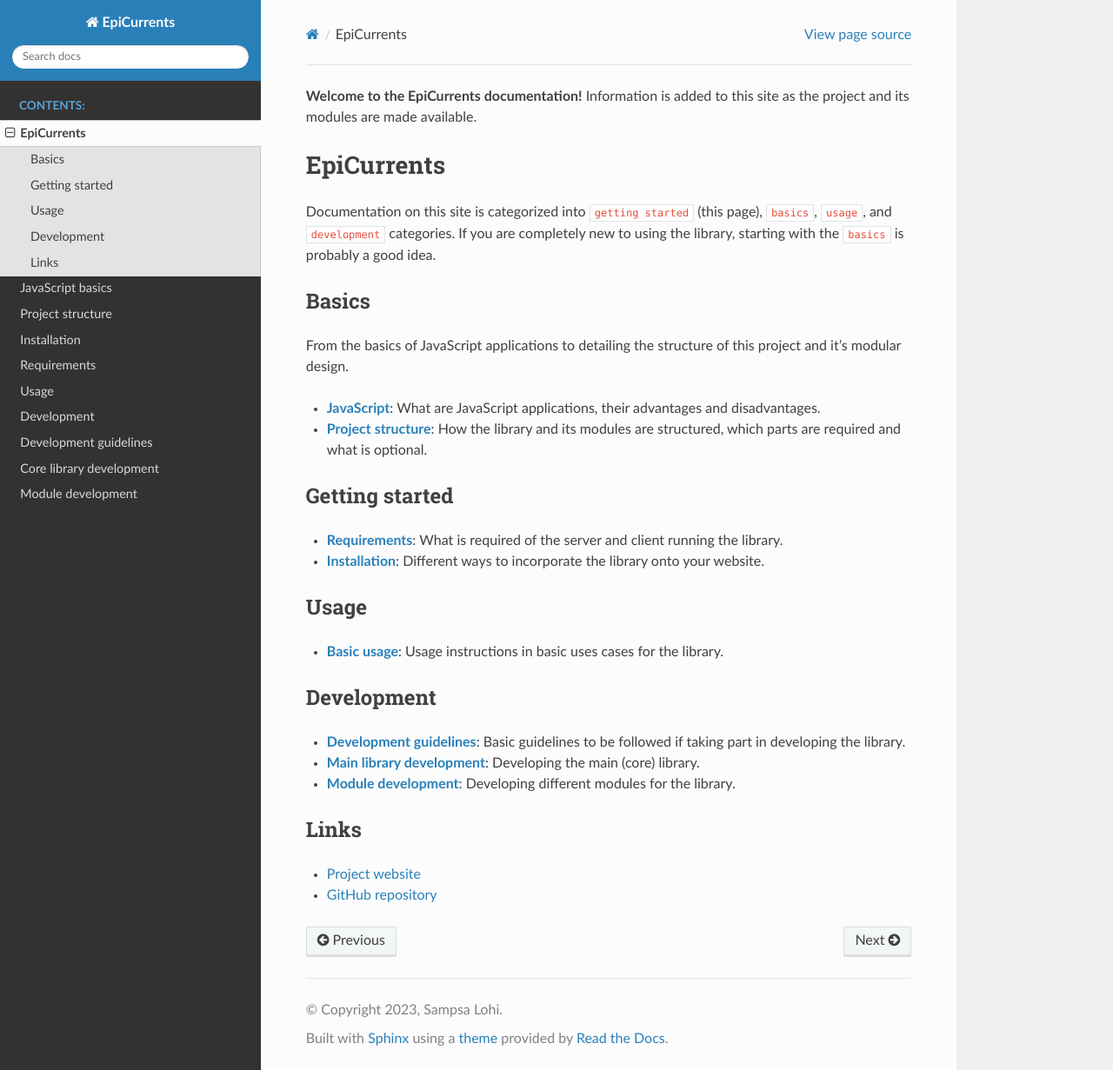
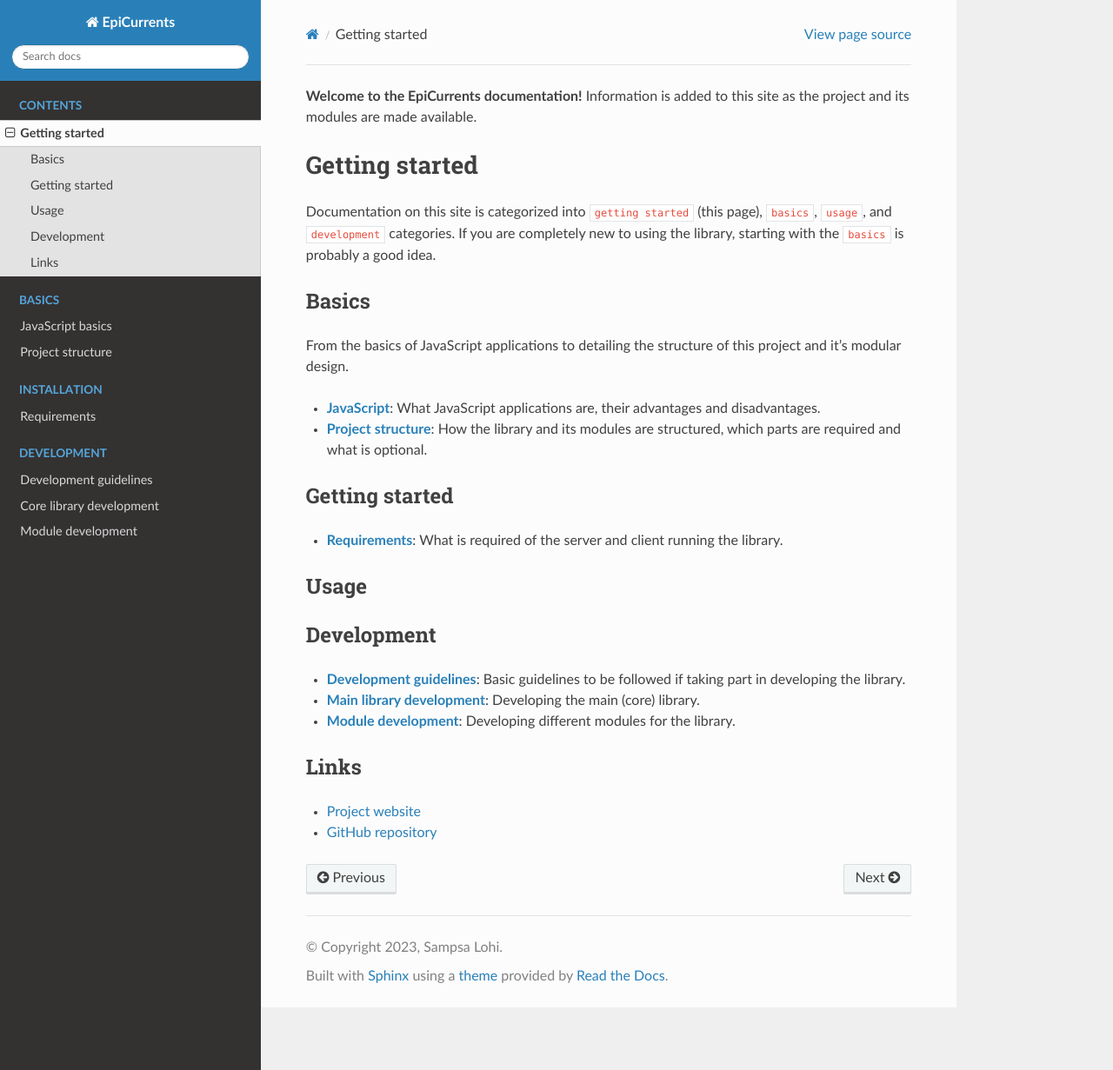
Before and after one commit to epicurrents/docs, a Sphinx documentation site: the page built from source/start.md, in a window 1280 px wide and 1231 px high. Shown: the whole window at 87% size. Built offline with Sphinx 7.4.7 and the Read the Docs theme 2.0.0, drawn with Linux system fonts in a browser that asks for light colours.

Commit message:
TOC tree revisions
Signed-off-by: sam-19 <26563023+sam-19@users.noreply.github.com>

```diff
--- a/source/start.md
+++ b/source/start.md
@@ -10,25 +10,22 @@
 
 **Welcome to the EpiCurrents documentation!** Information is added to this site as the project and its modules are made available.
 
-EpiCurrents
-===========
+Getting started
+===============
 
 Documentation on this site is categorized into `getting started` (this page), `basics`, `usage`, and `development` categories. If you are completely new to using the library, starting with the `basics` is probably a good idea.
 
 ## Basics
 From the basics of JavaScript applications to detailing the structure of this project and it's modular design.
 
-- **[JavaScript](/basics/javascript)**: What are JavaScript applications, their advantages and disadvantages.
+- **[JavaScript](/basics/javascript)**: What JavaScript applications are, their advantages and disadvantages.
 - **[Project structure](/basics/project-structure)**: How the library and its modules are structured, which parts are required and what is optional.
 
 ## Getting started
 
 - **[Requirements](/installation/requirements)**: What is required of the server and client running the library.
-- **[Installation](/installation/index)**: Different ways to incorporate the library onto your website.
 
 ## Usage
-
-- **[Basic usage](/usage/index)**: Usage instructions in basic uses cases for the library.
 
 ## Development
 
```
Also changed, not shown: source/development/index.md (deleted, +0 -14 lines), source/index.rst (+25 -4 lines), source/installation/index.md (deleted, +0 -17 lines), source/usage/index.md (deleted, +0 -14 lines).
